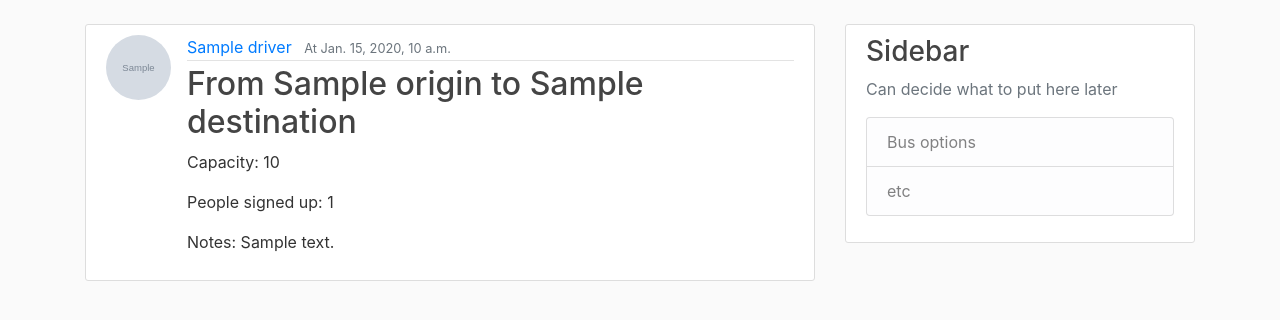
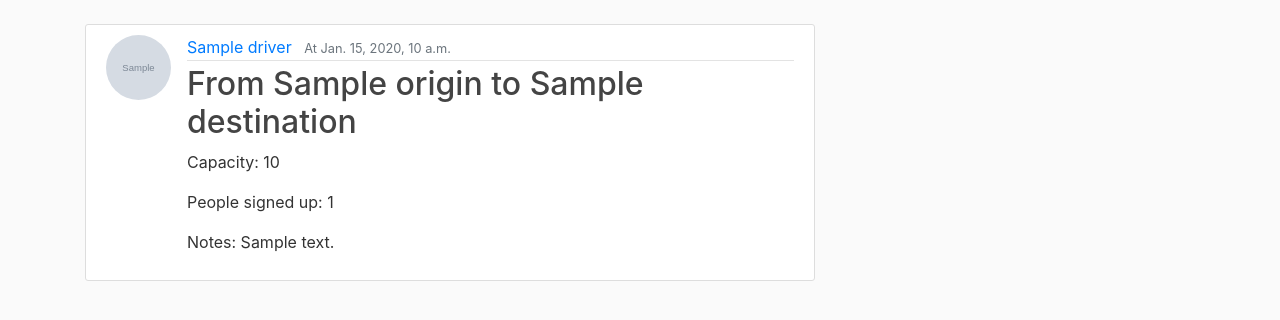
Before and after one commit to colby-rideshare/colby-rideshare, a Django app: template ridesharing_project/carpool/templates/carpool/home.html in a window 1280 px wide. Shown: the part 56-376 px from the top of the page. Run offline with Django 3.2, Linux system fonts and the light colour scheme; the template is opened without the code that fills it: most values are stand-ins (such as "Sample title", 1, 10 or a date in 2020); grey boxes marked "Sample" are stand-in pictures.

Commit message:
hide sidebar

```diff
--- a/ridesharing_project/carpool/templates/carpool/base.html
+++ b/ridesharing_project/carpool/templates/carpool/base.html
@@ -58,7 +58,7 @@
 
                 {% block content %}{% endblock content%}
             </div>
-            <div class="col-md-4">
+            {% comment %} <div class="col-md-4">
                 <div class="content-section">
                 <h3>Sidebar</h3>
                 <p class='text-muted'>Can decide what to put here later
@@ -68,7 +68,7 @@
                     </ul>
                 </p>
                 </div>
-            </div>
+            </div> {% endcomment %}
         </div>
     </main>
 
```
Also changed, not shown: ridesharing_project/db.sqlite3.
